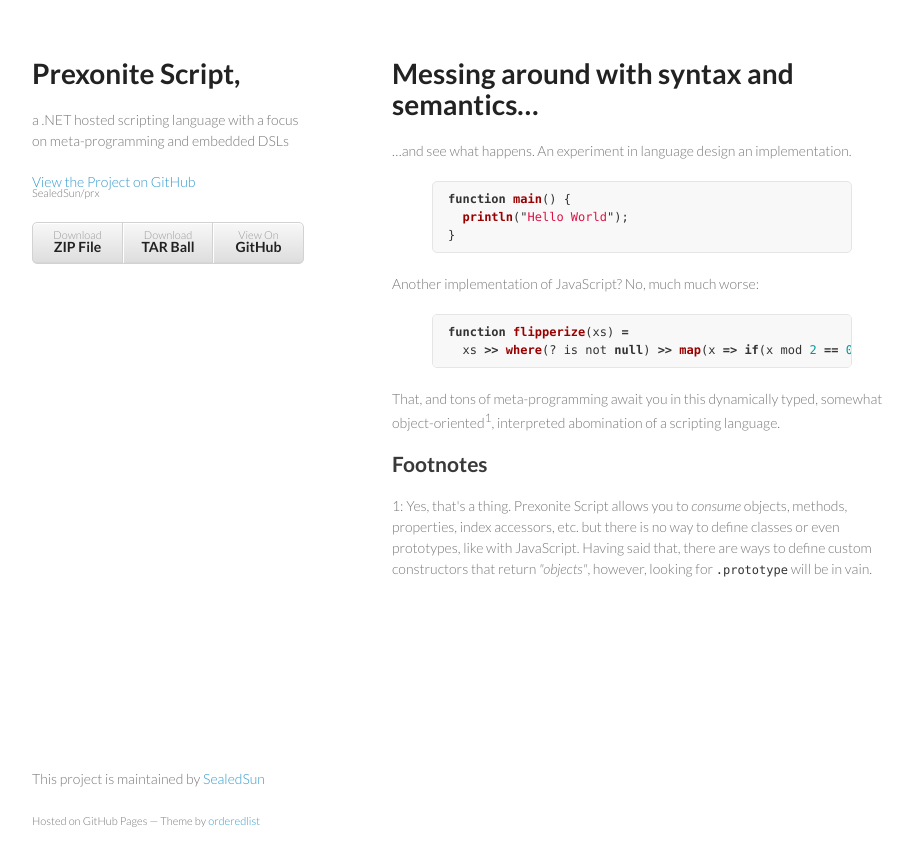
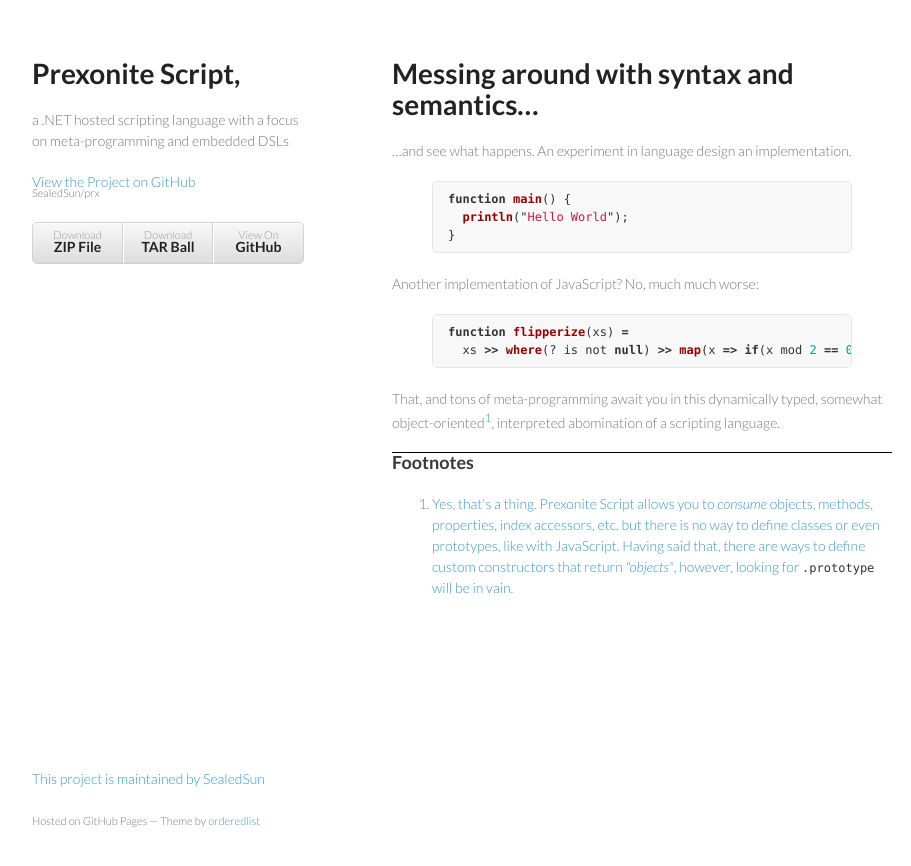
Before and after one commit to chklauser/prx, a Jekyll site: the page built from index.html, in a window 1280 px wide. Shown: the top 866 px of the page, without its empty margins (178-1089 px from the left). Built offline with Jekyll 4.4.1, drawn with Linux system fonts in a browser that asks for light colours.

Commit message:
Format footnotes specially.

```diff
--- a/index.html
+++ b/index.html
@@ -22,10 +22,17 @@
 </p>
 
 <p>That, and tons of meta-programming await you in this dynamically typed,
-somewhat object-oriented<sup>1</sup>, interpreted abomination of a scripting language.</p>
+somewhat object-oriented<sup><a href="#f1">1</a></sup>, interpreted abomination of a scripting language.</p>
 
-<h3>Footnotes</h3>
-<p>1: Yes, that's a thing. Prexonite Script allows you to <em>consume</em> objects, methods, properties, index accessors,
-etc. but there is no way to define classes or even prototypes, like with JavaScript. Having said that, there are ways
-to define custom constructors that return <em>&quot;objects&quot;</em>, however,
-looking for <code>.prototype</code> will be in vain.</p>
+<div id="footnotes">
+  <h3>Footnotes</h3>
+  <ol>
+    <li>
+      <a name="f1" />
+      <p>Yes, that's a thing. Prexonite Script allows you to <em>consume</em> objects, methods, properties, index accessors,
+  etc. but there is no way to define classes or even prototypes, like with JavaScript. Having said that, there are ways
+  to define custom constructors that return <em>&quot;objects&quot;</em>, however,
+  looking for <code>.prototype</code> will be in vain.</p>
+    </li>
+  </ol>
+</div>
--- a/stylesheets/styles.css
+++ b/stylesheets/styles.css
@@ -31,6 +31,14 @@
 
 h4, h5, h6 {
   color:#494949;
+}
+
+#footnotes {
+  border-top: solid black 1px;
+}
+
+#footnotes h3 {
+  font-size: 18px;
 }
 
 a {
```
